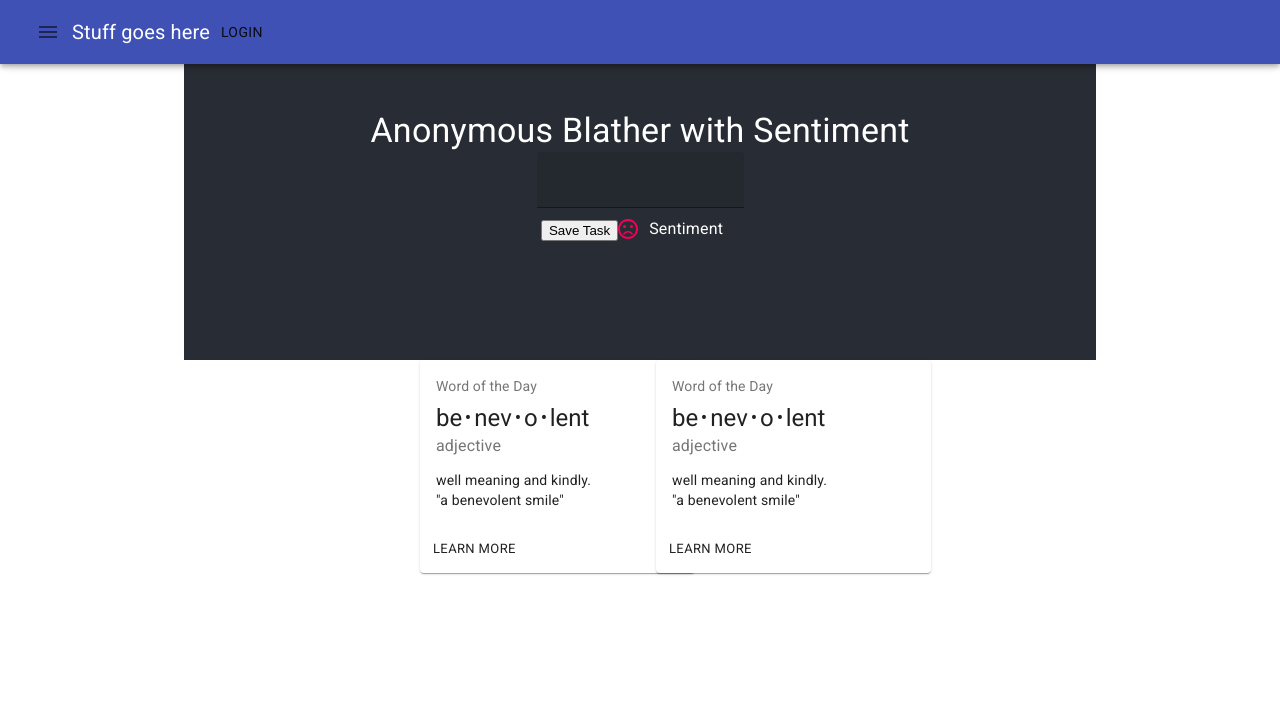
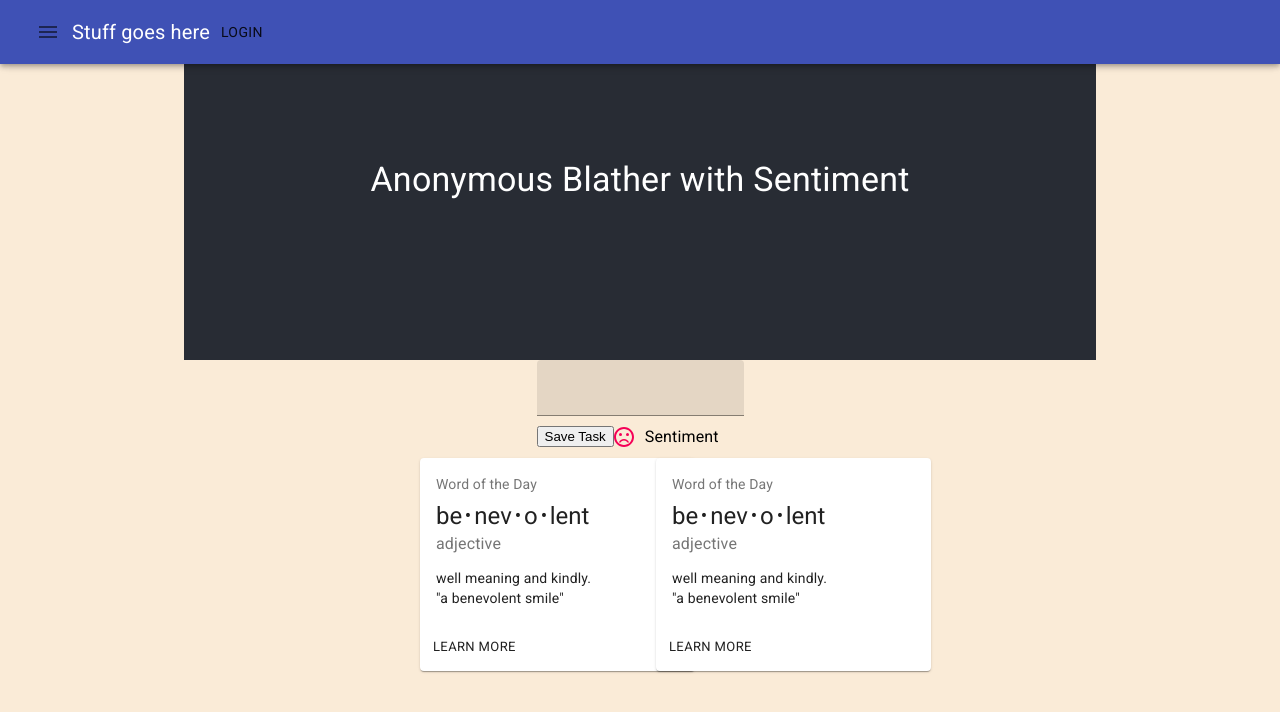
Before and after one commit to andyf016/ghost-frontend, a React (Create React App) app: page / in a window 1280 px wide. Shown: the top 712 px of the page. Built offline with nearby package versions, Linux system fonts and the light colour scheme.

Commit message:
align post form

```diff
--- a/src/App.css
+++ b/src/App.css
@@ -1,12 +1,6 @@
 .App {
   text-align: center;
 }
-
-.App-logo {
-  height: 40vmin;
-  pointer-events: none;
-}
-
 
 
 .App-header {
@@ -22,6 +16,9 @@
   text-align: center;
 }
 
-.App-link {
-  color: #61dafb;
+.Post-form {
+  display: flex;
+  flex-direction: column;
+  align-items: center;
+  justify-content: center;
 }
--- a/src/App.js
+++ b/src/App.js
@@ -49,8 +49,10 @@ function App() {
           <header className='App-header'>
           <TopBar />
           <Header />
+          </header>
+          <div className='Post-form'>
           <PostForm />
-          </header>
+          </div>
           <Grid container spacing={4} justify="center">
             <Grid item xs={3} sm={3}>
               <PostCard />
--- a/src/index.css
+++ b/src/index.css
@@ -1,3 +1,4 @@
 body {
+  background-color: antiquewhite;
   margin: 0;
 }
```
